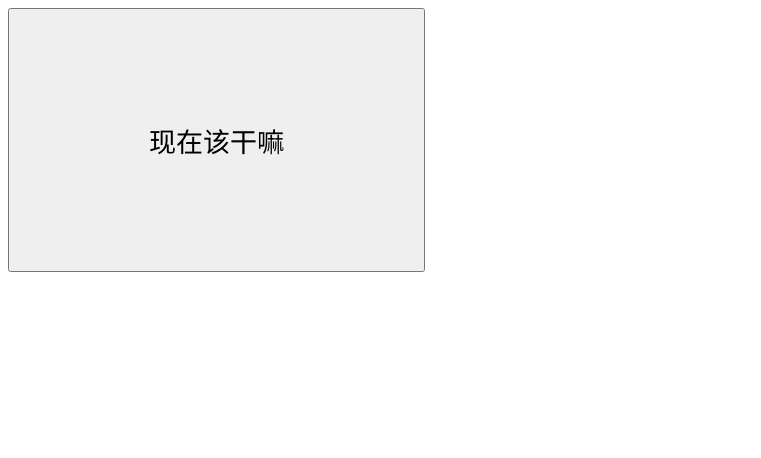
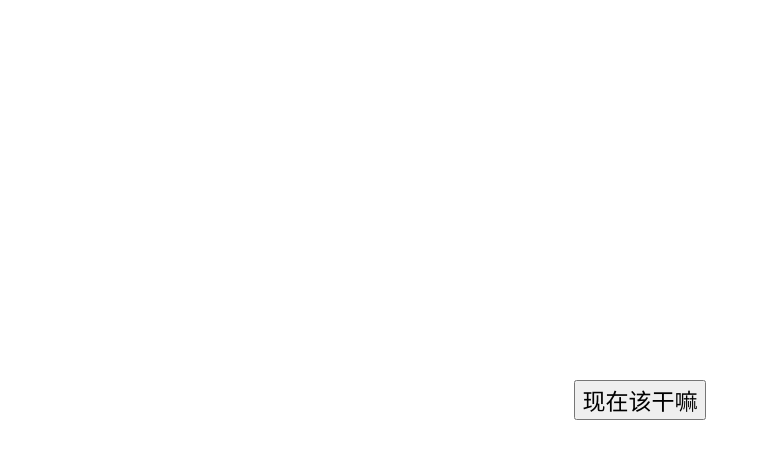
Before and after one commit to hammerflyhub/todo-web, a plain HTML site: page index.html in a window 1280 px wide. Shown: the whole page, without its empty margins (0-761 px from the left). Drawn offline with Linux system fonts and the light colour scheme.

Commit message:
放在中间

```diff
--- a/index.html
+++ b/index.html
@@ -1,5 +1,6 @@
 <!DOCTYPE html>
 <html lang="en">
+
 <head>
     <meta charset="UTF-8">
     <meta http-equiv="X-UA-Compatible" content="IE=edge">
@@ -8,10 +9,14 @@
     <script defer src="script.js"></script>
     <title>What should I do now</title>
 </head>
+
 <body>
-    <div id="question-container"></div>
-    <div id = "answer-buttons"></div>
-    <button id="start-btn">现在该干嘛</button>
-    <div id="timer"></div>
+    <div class="all">
+        <div id="question-container"></div>
+        <div id="answer-buttons"></div>
+        <button id="start-btn">现在该干嘛</button>
+        <div id="timer"></div>
+    </div>
 </body>
+
 </html>
--- a/script.js
+++ b/script.js
@@ -82,10 +82,27 @@ const questions = [
         ]
     },
     {
+        jump: new Date().getHours()>7,
         question: "那直接睡吧？",
         answers: [
             { text: "好", countdown:true,go:"晚安"},
             { text: "等下，我不想在这里睡！", countdown:true,go:"那去另一个房间吧"},
+
+        ]
+    },
+    {
+        question: "渴了？",
+        answers: [
+            { text: "是的"},
+            { text: "那倒不是因为这个",go:5},
+
+        ]
+    },
+    {
+        question: "喝点水？",
+        answers: [
+            { text: "好的", countdown:true,go:"喝水吧"},
+            { text: "等下，水还不能喝"},
 
         ]
     },
@@ -98,23 +115,6 @@ const questions = [
         ]
     },
 
-    {
-        question: "渴了？",
-        answers: [
-            { text: "是的"},
-            { text: "那倒不是因为这个"},
-
-        ]
-    },
-
-    {
-        question: "喝点水？",
-        answers: [
-            { text: "好的", countdown:true,go:"喝水吧"},
-            { text: "等下，水还不能喝"},
-
-        ]
-    },
     {
         question: "刷牙了吗？",
         answers: [
--- a/styles.css
+++ b/styles.css
@@ -1,10 +1,16 @@
-*{font-size: 1.3rem;}
-
-.hide{
-    display:none;
+*{
+  font-size:1.2rem
 }
 
-button {
-    height: 33vh;
-    width:33%
-  }
+body {
+    margin:0%;
+    height: 100vh;
+    display: flex;
+    justify-content: center;
+    align-items: center;
+    text-align: center;
+}
+
+.hide {
+    display: none;
+}
```
Also changed, not shown: 1 other file.
